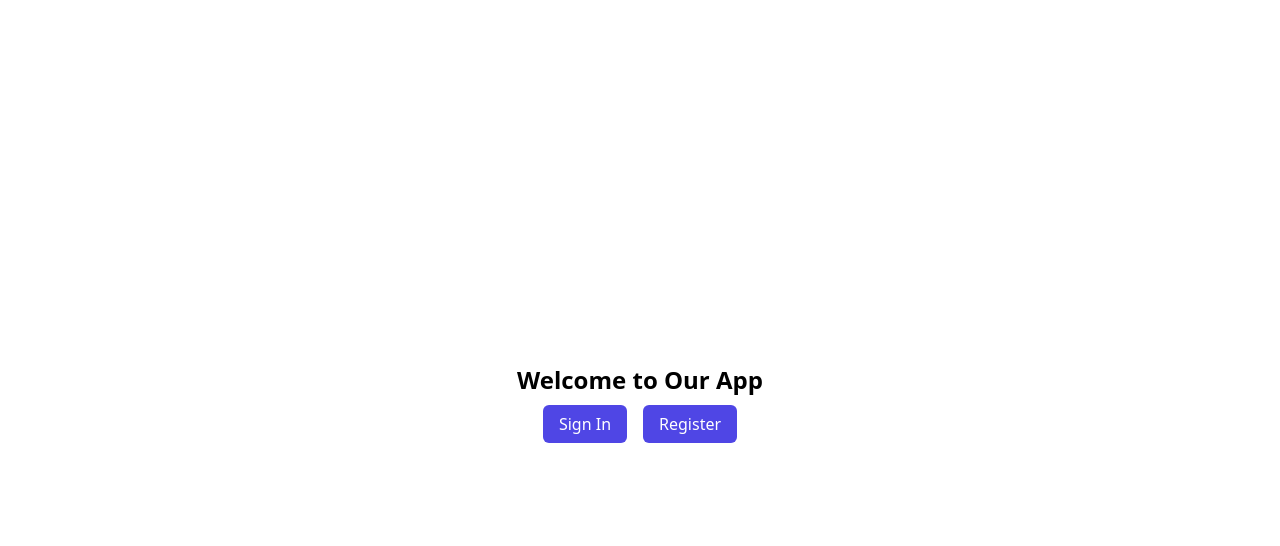
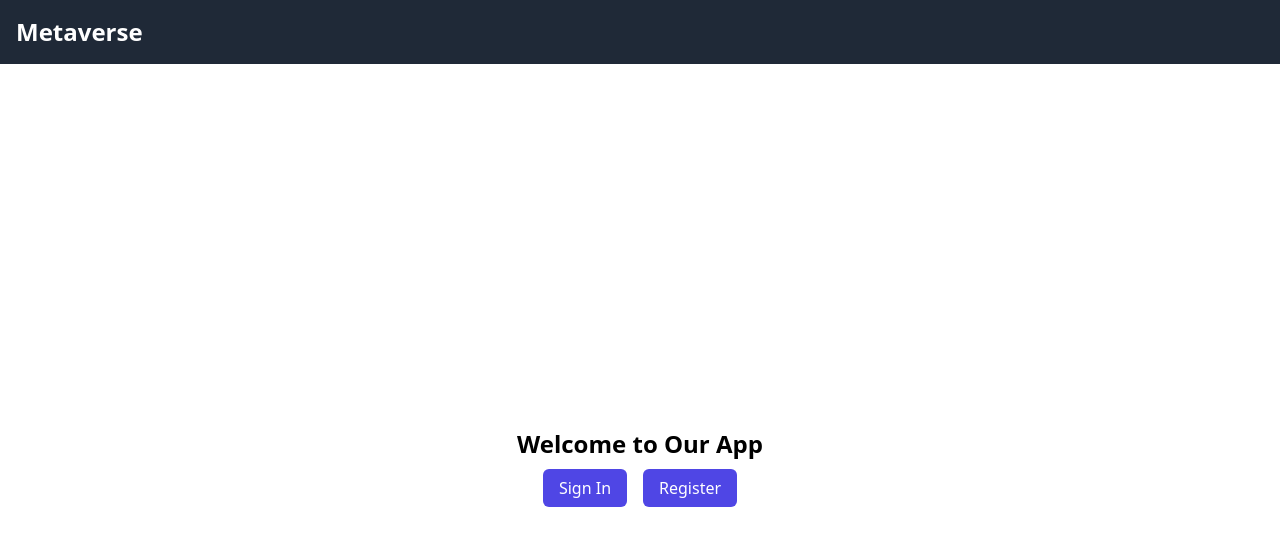
Before and after one commit to Abhinav-3009/virtual-office-client, a React (Create React App) app: page / in a window 1280 px wide. Shown: the top 546 px of the page. Built offline with nearby package versions, Linux system fonts and the light colour scheme.

Commit message:
added header

```diff
--- a/src/App.js
+++ b/src/App.js
@@ -4,11 +4,13 @@ import SignIn from "./pages/signin";
 import Register from "./pages/register";
 import Home from "./pages/home";
 import { UserProvider } from "./context/userContext";
+import Header from "./components/header";
 
 function App() {
   return (
     <UserProvider>
       <Router>
+        <Header />
         <Routes>
           <Route
             path="/"
--- /dev/null
+++ b/src/components/header.jsx
@@ -0,0 +1,37 @@
+import React from "react";
+import { useNavigate } from "react-router-dom";
+import { useUser } from "../context/userContext";
+import { logout } from "../api/auth";
+
+export default function Header() {
+  const { user, setUser } = useUser();
+  const navigate = useNavigate();
+
+  const handleLogout = async () => {
+    try {
+      await logout();
+      setUser(null);
+      localStorage.removeItem("user");
+      navigate("/signin");
+    } catch (error) {
+      console.error("Error during logout:", error);
+    }
+  };
+
+  return (
+    <header className="flex justify-between items-center p-4 bg-gray-800 text-white">
+      <h1 className="text-2xl font-bold">Metaverse</h1>
+      <div className="flex items-center gap-4">
+        {user && <span>Welcome, {user.username || "Guest"}</span>}
+        {user && (
+          <button
+            onClick={handleLogout}
+            className="px-4 py-2 bg-red-600 rounded-md hover:bg-red-500"
+          >
+            Logout
+          </button>
+        )}
+      </div>
+    </header>
+  );
+}
```
